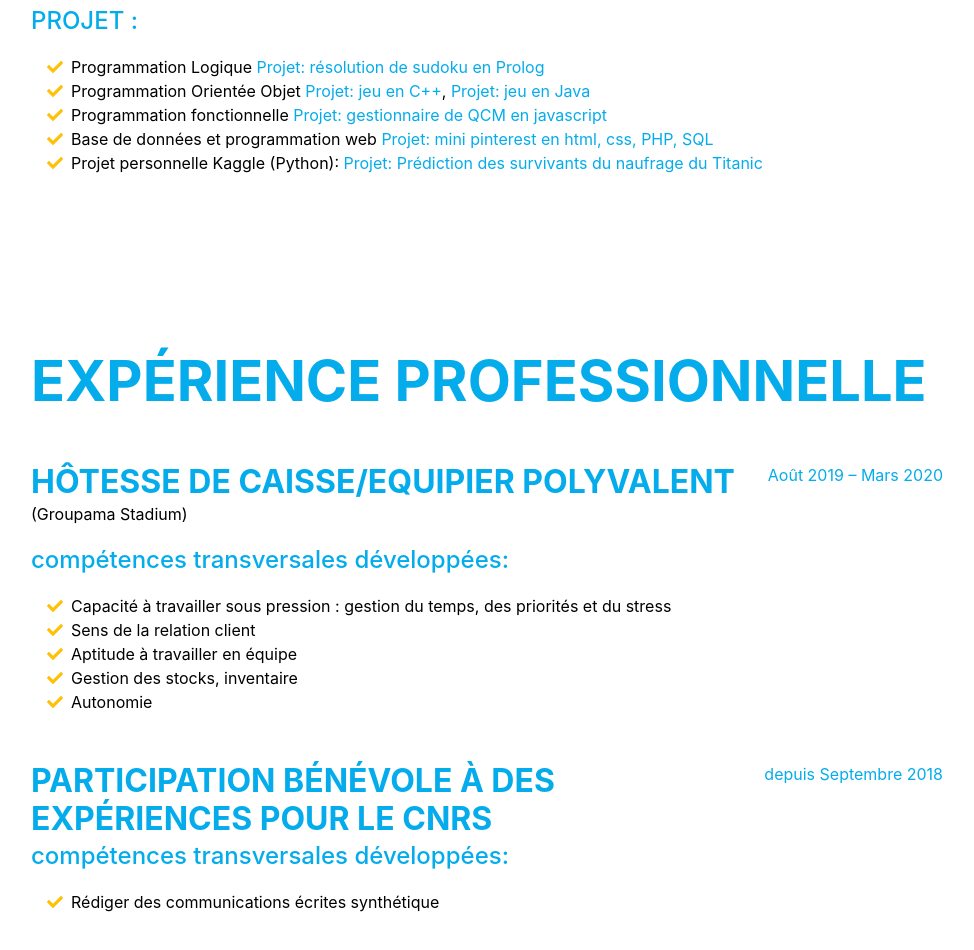
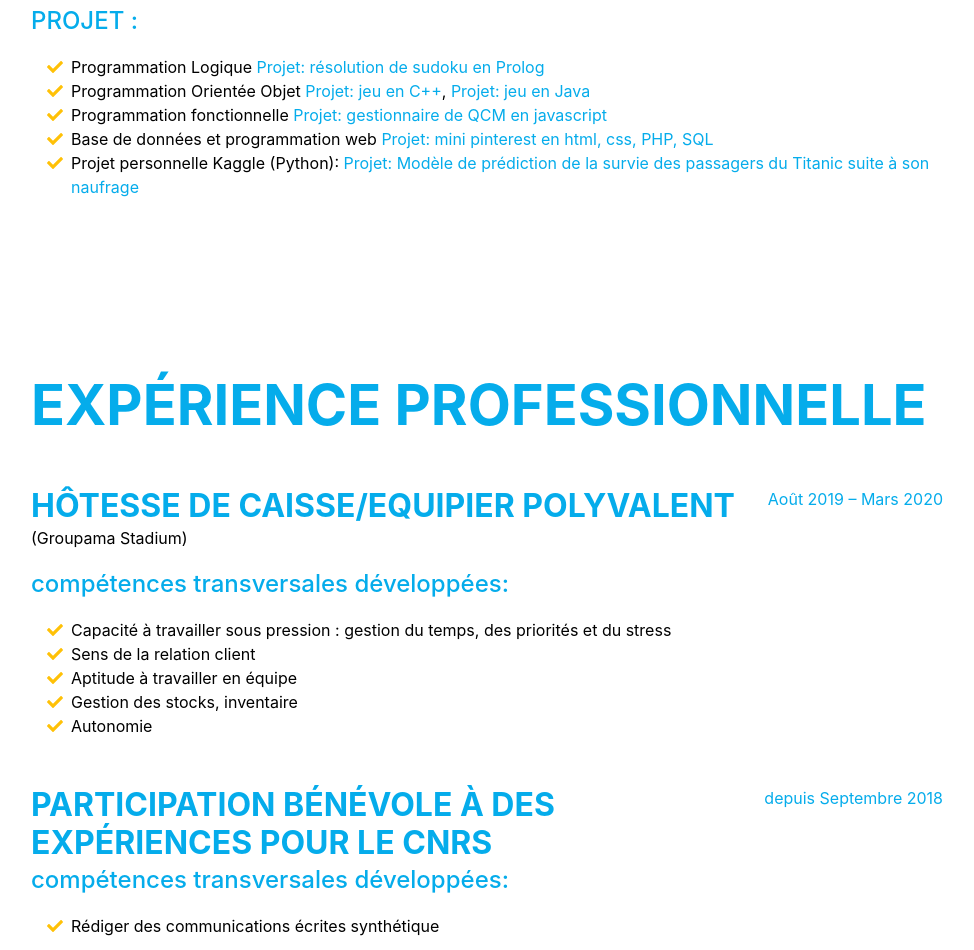
Before and after one commit to LinaIsl/Candidature-IA, a plain HTML site: page index.html in a window 1280 px wide. Shown: the part 2403-3353 px from the top of the page, without its empty margins (289-1263 px from the left). Drawn offline with nearby package versions, Linux system fonts and the light colour scheme; a web font is replaced by a local one.

Commit message:
Update index.html

```diff
--- a/index.html
+++ b/index.html
@@ -171,7 +171,7 @@
 
                         <li style="color: black;">
                             <li style="color: black;"><span class="fa-li"><i class="fas fa-check text-warning"></i></span>
-                            Projet personnelle Kaggle (Python): <a href="https://www.kaggle.com/linaisl/jusina-titanic/edit" onclick="window.open(this.href); return false;">Projet: Prédiction des survivants du naufrage du Titanic</a>
+                            Projet personnelle Kaggle (Python): <a href="https://www.kaggle.com/linaisl/jusina-titanic/edit" onclick="window.open(this.href); return false;">Projet: Modèle de prédiction de la survie des passagers du Titanic suite à son naufrage                                                                                                      </a>
                         </li>
                     </ul>
                 </div>
```
